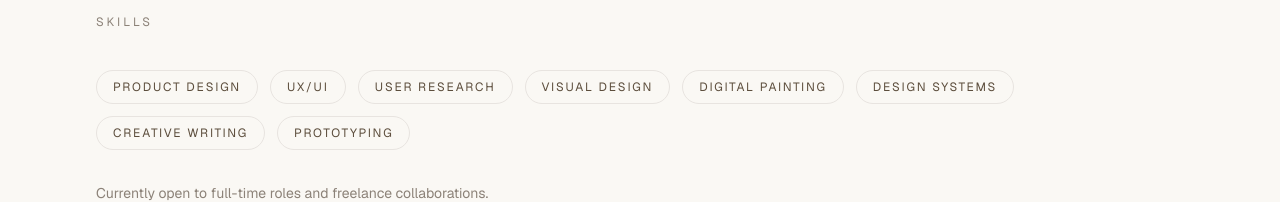
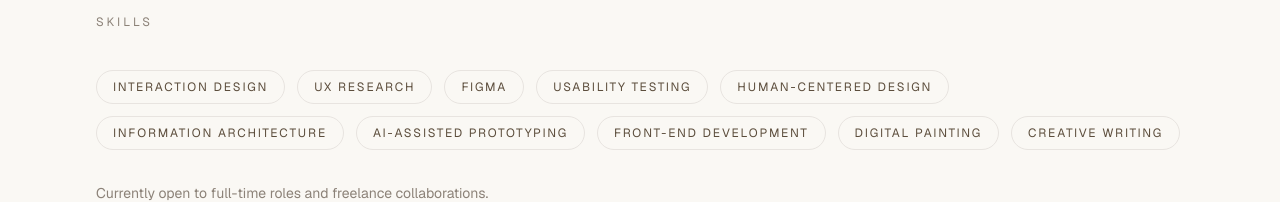
Before and after one commit to NanaAbenaBempong/artbysarps-v2, a Next.js app: page /about in a window 1280 px wide. Shown: the part 1796-1998 px from the top of the page. Built offline with nearby package versions, Linux system fonts and the light colour scheme; no server answers.

Commit message:
Update src/app/about/page.tsx

```diff
--- a/src/app/about/page.tsx
+++ b/src/app/about/page.tsx
@@ -94,14 +94,16 @@ const practices = [
 
 
 const skills = [
-  'Product Design',
-  'UX/UI',
-  'User Research',
-  'Visual Design',
+  'Interaction Design',
+  'UX Research',
+  'Figma',
+  'Usability Testing',
+  'Human-Centered Design',
+  'Information Architecture',
+  'AI-Assisted Prototyping',
+  'Front-End Development',
   'Digital Painting',
-  'Design Systems',
   'Creative Writing',
-  'Prototyping',
 ]
 
 function shuffled<T>(arr: T[]): T[] {
```
